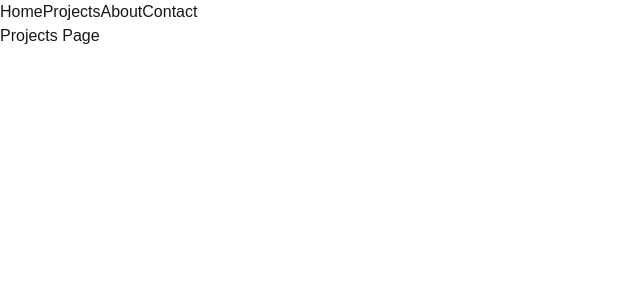
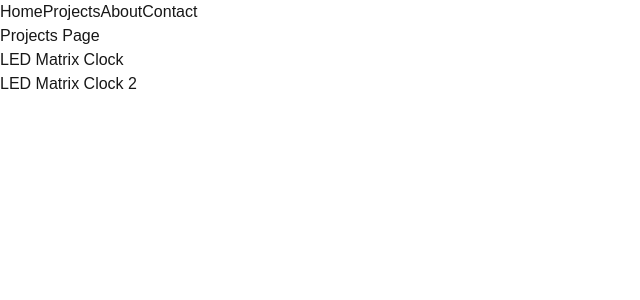
Before and after one commit to Daniel-Aguila/portfolio, a Next.js app: page /projects in a window 1280 px wide. Shown: the top 300 px of the page, without its empty margins (0-640 px from the left). Built offline with nearby package versions, Linux system fonts and the light colour scheme.

Commit message:
able to add projects and all

```diff
--- a/app/page.tsx
+++ b/app/page.tsx
@@ -1,5 +1,3 @@
-import Image from "next/image";
-
-export default function Home() {
+export default function HomePage() {
   return <h1>Home Page</h1>
 }
--- a/app/projects/page.tsx
+++ b/app/projects/page.tsx
@@ -1,3 +1,18 @@
+import {getProjects} from "@/lib/project";
+
 export default function ProjectsPage(){
-    return <h1>Projects Page</h1>
+    const projects = getProjects();
+
+    return (
+        <div>
+            <h1>Projects Page</h1>
+            <ul>
+                {projects.map(project => (
+                    <li key={project.id}>
+                        <ul>{project.title}</ul>
+                    </li>
+                ))}
+            </ul>
+        </div>
+    )
 }
--- /dev/null
+++ b/content/projects/first.md
@@ -0,0 +1,26 @@
+---
+title: LED Matrix Clock
+description: A 16x16 LED matrix that shows the time and weather, driven by an ESP32.
+date: "2026-05-10"
+category: electrical
+thumbnail_url: /projects/led-matrix/cover.jpg
+youtubeId: abc123XYZ
+photos:
+  - /projects/led-matrix/front.jpg
+  - /projects/led-matrix/wiring.jpg
+tags:
+  - esp32
+  - pcb
+---
+
+I wanted a clock I could read from across the room.
+
+## How it works
+
+The ESP32 pulls the time over WiFi and refreshes the display every second.
+
+## Parts
+
+- ESP32 dev board
+- 16x16 WS2812B matrix
+- 5V 4A power supply
--- /dev/null
+++ b/content/projects/second.md
@@ -0,0 +1,26 @@
+---
+title: LED Matrix Clock 2
+description: A 16x16 LED matrix that shows the time and weather, driven by an ESP32.
+date: "2026-03-10"
+category: electrical
+thumbnail_url: /projects/led-matrix/cover.jpg
+youtubeId: abc123XYZ
+photos:
+  - /projects/led-matrix/front.jpg
+  - /projects/led-matrix/wiring.jpg
+tags:
+  - esp32
+  - pcb
+---
+
+I wanted a clock I could read from across the room.
+
+## How it works
+
+The ESP32 pulls the time over WiFi and refreshes the display every second.
+
+## Parts
+
+- ESP32 dev board
+- 16x16 WS2812B matrix
+- 5V 4A power supply
--- /dev/null
+++ b/lib/project.ts
@@ -0,0 +1,28 @@
+import fs from "fs";
+import path from "path";
+import matter from "gray-matter";
+import type { Project } from "@/types/project";
+
+export const getProjects = (category: string = "all"): Project[] => {
+    const project_dir = path.join(process.cwd(), "content", "projects" );
+    const file_names = fs.readdirSync(project_dir);
+
+    const projects: Project[] = file_names.map((file_name) => {
+        const cu_dir = path.join(project_dir, file_name);
+        const content = fs.readFileSync(cu_dir, "utf-8");
+        const parsed = matter(content);
+
+        return {
+            id: file_name.replace(".md", ""),
+            ...parsed.data,
+            content: parsed.content,
+        } as Project
+    })
+    projects.sort((a, b) => (a.date < b.date ? 1 : -1));
+    if (category !== "all") {
+        return projects.filter((project: Project) => {
+            return project.category === category;
+        })
+    }
+    return projects
+}
--- a/package.json
+++ b/package.json
@@ -9,6 +9,7 @@
     "lint": "eslint"
   },
   "dependencies": {
+    "gray-matter": "^4.0.3",
     "next": "16.3.6",
     "react": "19.2.8",
     "react-dom": "19.2.8"
--- /dev/null
+++ b/types/project.ts
@@ -0,0 +1,12 @@
+export type Project = {
+    id: string;
+    title: string;
+    description: string;
+    youtubeId?: string;
+    thumbnail_url?: string;
+    date: string;
+    category: string;
+    tags?: string[];
+    photos?: string[];
+    content: string;
+}
```
Also changed, not shown: 1 other file (tests, documents, lock files or other folders).
